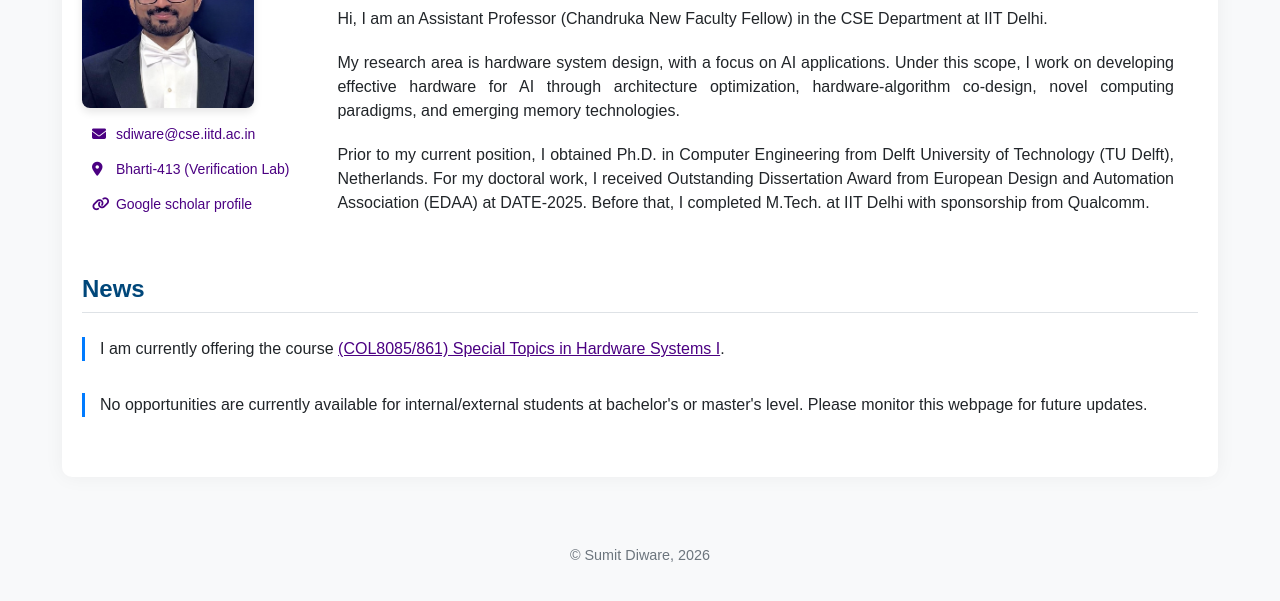
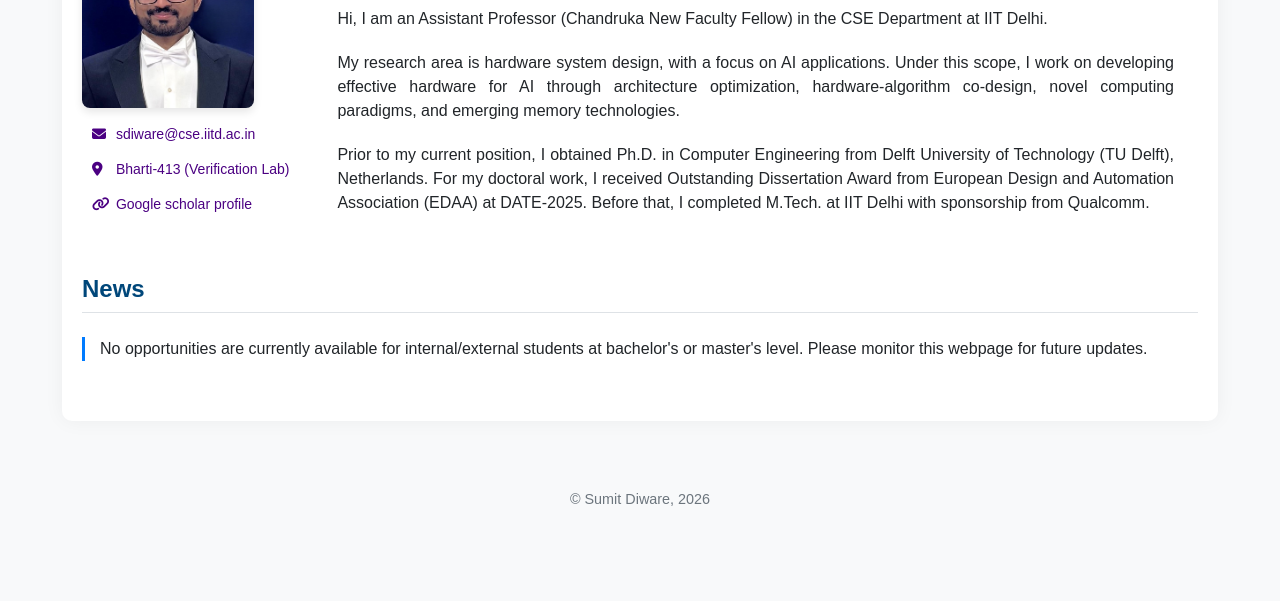
Before and after one commit to sumitdiware/sumitdiware.github.io, a plain HTML site: page index.html in a window 1280 px wide. Shown: the part 203-804 px from the top of the page. Drawn offline with nearby package versions, Linux system fonts and the light colour scheme.

Commit message:
Update index.html

```diff
--- a/index.html
+++ b/index.html
@@ -162,12 +162,6 @@
 
 				<h4 class="mb-4 border-bottom pb-2" style="margin-top: 1em; color: #00477A;"> <strong>News</strong></h4>
 				<div class="news-list">
-
-				<div class="news-item">
-						<p style="margin-bottom: 2em;">
-						I am currently offering the course <a href="courses/col8085.html"  style="color:#4B0082;">(COL8085/861) Special Topics in Hardware Systems I</a>.
-						</p>
-				</div>
 
 				<div class="news-item">
 						<p style="margin-bottom: 0.3em;">
```
